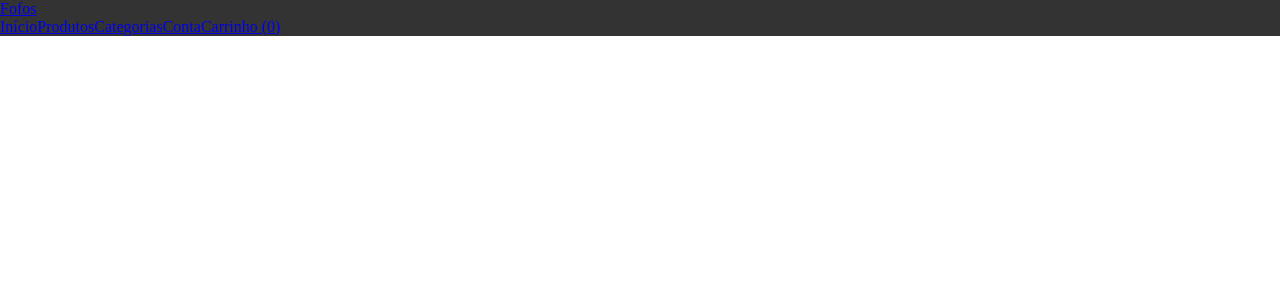
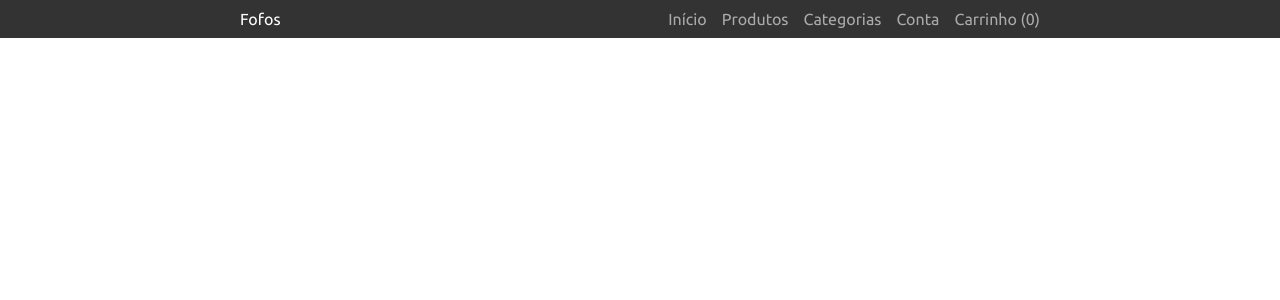
Before and after one commit to devguicordeiro/SiteFofos, a Next.js app: page / in a window 1280 px wide. Shown: the top 300 px of the page. Built offline with nearby package versions, Linux system fonts and the light colour scheme.

Commit message:
navbar partialy complete

```diff
--- /dev/null
+++ b/components/center.js
@@ -0,0 +1,13 @@
+import { styled } from "styled-components"
+
+const StyledDiv = styled.div`
+    max-width: 800px;
+    margin: 0 auto;
+    padding: 0 20px;
+`
+
+export default function Center({children}) {
+    return(
+        <StyledDiv>{children}</StyledDiv>
+    )
+}
--- a/components/header.js
+++ b/components/header.js
@@ -1,23 +1,48 @@
 import Link from "next/link";
 import { styled } from "styled-components";
+import Center from "./center";
 
 const StyledHeader = styled.header `
     background-color: #333;
+`;
+const Logo = styled(Link)`
+    color: #fff;
+    text-decoration: none;
+`;
+const Wrapper = styled.div`
+display: flex;
+justify-content: space-between;
+padding: 10px 0;
+`;
+
+const StyledNav = styled.nav `
+    display: flex;
+    gap: 15px;
+`;
+
+const NavLink = styled(Link) `
+    color: #aaa;
+    text-decoration: none;
+
 `;
 
 export default function Header() {
     return (
         <StyledHeader>
-            <Link href={"/"}>
-                Fofos
-            </Link>
-            <nav>
-                <Link href={"/"}>Início</Link>
-                <Link href={"/products"}>Produtos</Link>
-                <Link href={"/categories"}>Categorias</Link>
-                <Link href={"/account"}>Conta</Link>
-                <Link href={"/cart"}>Carrinho (0)</Link>
-            </nav>
+            <Center>
+                <Wrapper>
+                    <Logo href={"/"}>
+                        Fofos
+                    </Logo>
+                    <StyledNav>
+                        <NavLink href={"/"}>Início</NavLink>
+                        <NavLink href={"/products"}>Produtos</NavLink>
+                        <NavLink href={"/categories"}>Categorias</NavLink>
+                        <NavLink href={"/account"}>Conta</NavLink>
+                        <NavLink href={"/cart"}>Carrinho (0)</NavLink>
+                    </StyledNav>
+                </Wrapper>
+            </Center>
         </StyledHeader>
     )
 }
--- a/jsconfig.json
+++ b/jsconfig.json
@@ -1,7 +1,9 @@
 {
   "compilerOptions": {
     "paths": {
-      "@/*": ["./*"]
+      "@/*": [
+        "./*"
+      ]
     }
   }
 }
--- a/pages/_app.js
+++ b/pages/_app.js
@@ -1,9 +1,11 @@
 import { createGlobalStyle } from "styled-components"
 
 const GlobalStyles = createGlobalStyle`
+@import url('https://fonts.googleapis.com/css2?family=Ubuntu&display=swap');
   body{
     padding: 0;
     margin: 0;
+    font-family: 'Ubuntu', sans-serif;
   }
 `;
 
```
